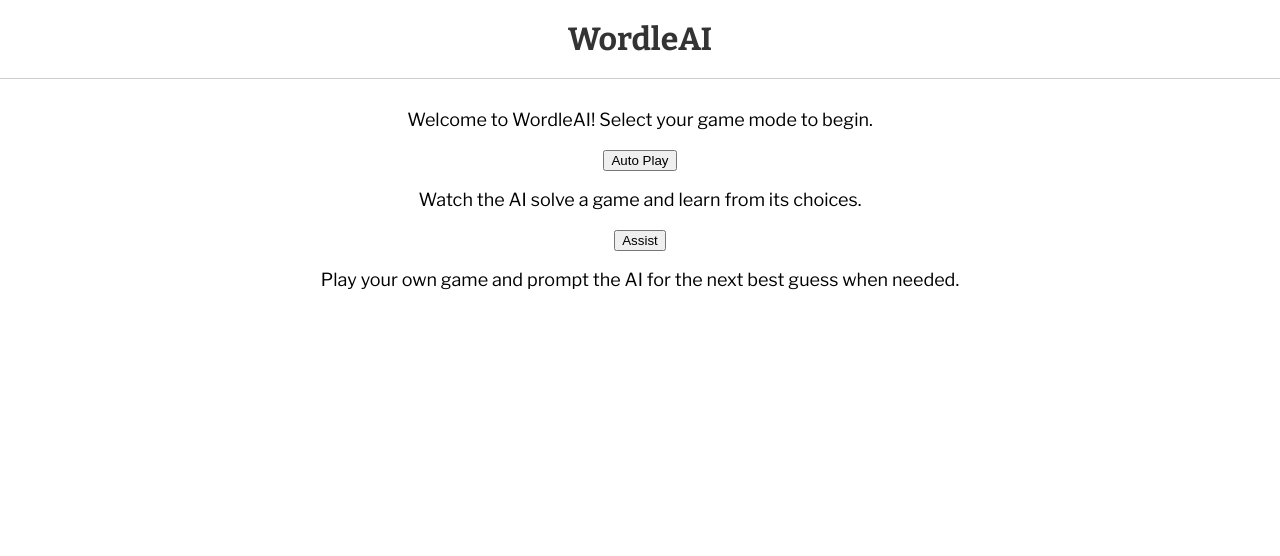
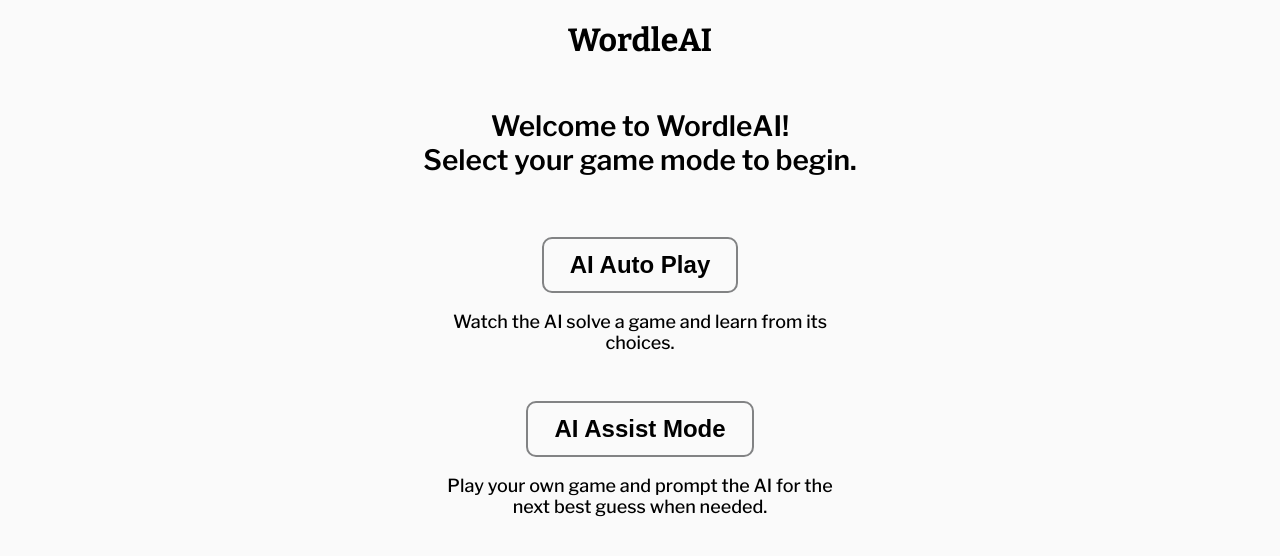
Before and after one commit to elishan77/WordleAI, a React (Vite) app in the folder frontend/: page / in a window 1280 px wide. Shown: the top 556 px of the page. Built offline with nearby package versions, Linux system fonts and the light colour scheme; the HTML template or start-up script is replaced by a standard one.

Commit message:
UI design updates

```diff
--- a/frontend/package.json
+++ b/frontend/package.json
@@ -12,6 +12,7 @@
   "dependencies": {
     "react": "^19.2.6",
     "react-dom": "^19.2.6",
+    "react-icons": "^5.6.0",
     "react-router-dom": "^7.16.0"
   },
   "devDependencies": {
--- a/frontend/src/index.css
+++ b/frontend/src/index.css
@@ -9,13 +9,78 @@ body {
   margin: 0;
 }
 
-h1 {
+.page {
+  min-height: 100vh;
+
+  display: flex;
+  flex-direction: column;
+  align-items: center;
+
+  background-color: #fafafa;
+}
+
+.header {
   font-size: 32px;
+  font-weight: 700;
   font-family: 'Bitter', serif;
-  font-weight: 700;
-  font-style: normal;
-  padding: 20px 0;
-  border-bottom: 1px solid #ccc;
-  margin: 0 0 30px 0;
-  color: #333;
 }
+
+.title {
+  font-size: 28px;
+  font-weight: 600;
+  font-family: 'Libre Franklin', sans-serif;
+  margin-bottom: 60px;
+}
+
+.mode-description {
+  font-size: 18px;
+  font-weight: 500;
+  font-family: 'Libre Franklin', sans-serif;
+  margin-bottom: 48px;
+  max-width: 400px;
+}
+
+.mode-button {
+  background-color: #ffffff00;
+
+  color: rgb(0, 0, 0);
+
+  font-size: 24px;
+  font-weight: 600;
+
+  padding: 12px 26px;
+
+  border-radius: 10px;
+  border: 2px solid #828384;
+
+  cursor: pointer;
+}
+
+.mode-button:hover {
+  background-color: #f5f5f5;
+}
+
+.game-button {
+  display: flex;
+  align-items: center;
+  justify-content: center;
+  gap: 8px;
+
+  background-color: #ffffff00;
+
+  color: rgb(0, 0, 0);
+
+  font-size: 16px;
+  font-weight: 600;
+
+  padding: 12px 16px;
+
+  border-radius: 10px;
+  border: 2px solid #828384;
+
+  cursor: pointer;
+}
+
+.game-button:hover {
+  background-color: #f5f5f5;
+}
--- a/frontend/src/pages/Assist.tsx
+++ b/frontend/src/pages/Assist.tsx
@@ -1,8 +1,31 @@
+import { useNavigate } from "react-router-dom";
+import { FaShuffle } from "react-icons/fa6";
+import { IoSparkles } from "react-icons/io5";
+
+
+
 export function Assist() {
+  let navigate = useNavigate();
+
   return (
-    <div>
-      <h1>WordleAI</h1>
-      <button onClick={() => window.location.href = "/"}>New Game</button>
+    <div className="page">
+      <h1 className="header">WordleAI</h1>
+      <div style={{ display: 'flex', flexDirection: 'row', gap: '16px' }}>
+        <button
+          className="game-button"
+          onClick={() => navigate("/")}
+        >
+          <FaShuffle size={20}/>
+          NEW GAME
+        </button>
+        <button
+          className="game-button"
+          onClick={() => void 0}
+        >
+          <IoSparkles size={20}/>
+          NEXT GUESS
+        </button>
+      </div>
     </div>
   );
 }
--- a/frontend/src/pages/AutoPlay.tsx
+++ b/frontend/src/pages/AutoPlay.tsx
@@ -1,8 +1,18 @@
+import { useNavigate } from "react-router";
+import { FaShuffle } from "react-icons/fa6";
+
 export function AutoPlay() {
+  let navigate = useNavigate();
   return (
-    <div>
-      <h1>WordleAI</h1>
-      <button onClick={() => window.location.href = "/"}>New Game</button>
+    <div className="page">
+      <h1 className="header">WordleAI</h1>
+      <button
+        className="game-button"
+        onClick={() => navigate("/")}
+      >
+        <FaShuffle size={20}/>
+        NEW GAME
+      </button>
     </div>
   );
 }
--- a/frontend/src/pages/Selection.tsx
+++ b/frontend/src/pages/Selection.tsx
@@ -1,14 +1,35 @@
+import { useNavigate } from "react-router";
+
 export function Selection() {
+  let navigate = useNavigate();
+
   return (
-    <div>
-      <h1>WordleAI</h1>
-      <p>Welcome to WordleAI! Select your game mode to begin.</p>
+    <div className="page">
+      <h1 className="header">WordleAI</h1>
+      <p className="title">
+        Welcome to WordleAI! <br />
+        Select your game mode to begin.
+      </p>
 
-      <button onClick={() => window.location.href = "/autoplay"}>Auto Play</button>
-      <p>Watch the AI solve a game and learn from its choices.</p>
+      <button
+        className="mode-button"
+        onClick={() => navigate("/autoplay")}
+      >
+        AI Auto Play
+      </button>
+      <p className="mode-description">
+        Watch the AI solve a game and learn from its choices.
+      </p>
 
-      <button onClick={() => window.location.href = "/assist"}>Assist</button>
-      <p>Play your own game and prompt the AI for the next best guess when needed.</p>
+      <button
+        className="mode-button"
+        onClick={() => navigate("/assist")}
+      >
+        AI Assist Mode
+      </button>
+      <p className="mode-description">
+        Play your own game and prompt the AI for the next best guess when needed.
+      </p>
     </div>
   );
 }
```
Also changed, not shown: 1 other file (tests, documents, lock files or other folders).
